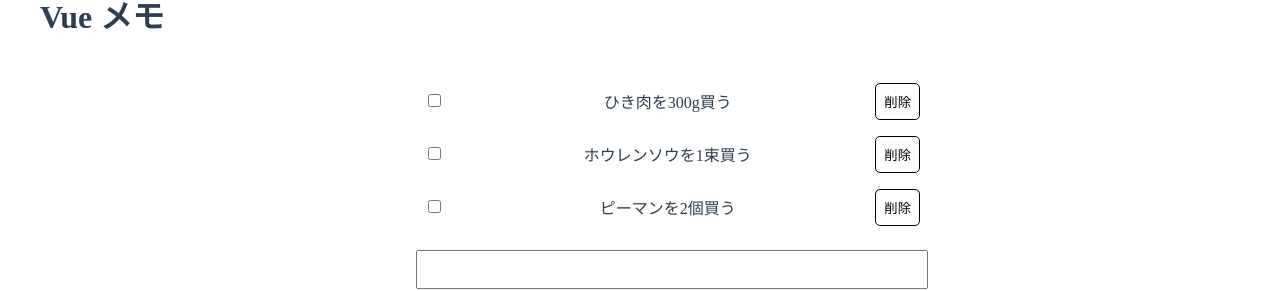
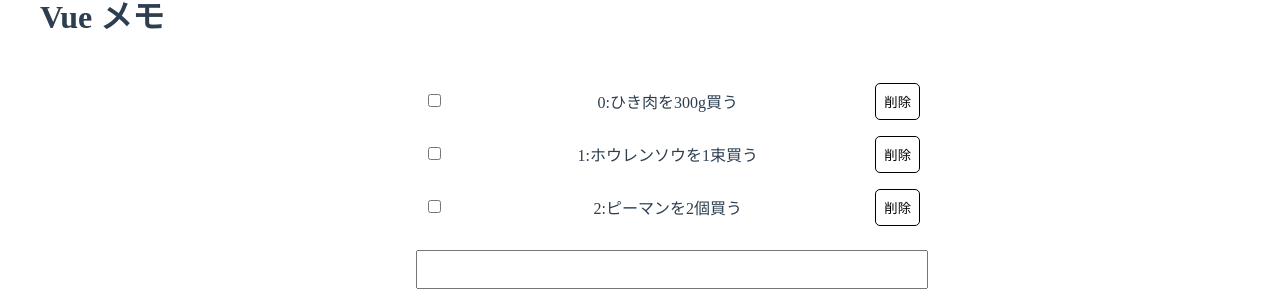
Before and after one commit to hoshiimamafarm/demo-team-app, a Vue app: page /memo in a window 1280 px wide. Shown: the part 127-418 px from the top of the page. Built offline with nearby package versions, Linux system fonts and the light colour scheme.

Commit message:
メモを作りました

```diff
--- a/src/views/MemoApp.vue
+++ b/src/views/MemoApp.vue
@@ -2,37 +2,61 @@
   <h1>Vue メモ</h1>
   <div class="memo-list">
     <ul class="memo-list__container">
-      <li class="memo">
+      <li v-for="(memo, index) in memos" v-bind:key="index" class="memo">
         <div class="memo__checkbox">
-          <input type="checkbox" />
+          <input type="checkbox" v-model="memo.isDone" />
         </div>
-        <div class="memo__text">ひき肉を300g買う</div>
-        <button class="memo__delete">削除</button>
-      </li>
-      <li class="memo">
-        <div class="memo__checkbox">
-          <input type="checkbox" />
+        <div v-if="memo.isDone" class="memo__text memo__text--done">
+          {{ index }}:{{ memo.text }}
         </div>
-        <div class="memo__text">ホウレンソウを1束買う</div>
-        <button class="memo__delete">削除</button>
-      </li>
-      <li class="memo">
-        <div class="memo__checkbox">
-          <input type="checkbox" />
-        </div>
-        <div class="memo__text">ピーマンを2個買う</div>
-        <button class="memo__delete">削除</button>
+        <div v-else class="memo__text">{{ index }}:{{ memo.text }}</div>
+        <button v-on:click="deletebutton(index)" class="memo__delete">
+          削除
+        </button>
       </li>
     </ul>
     <div class="add-memo-field">
-      <input class="add-memo-field__input" type="text" />
-      <button class="add-memo-field__button">追加</button>
+      <input class="add-memo-field__input" type="text" v-model="textmemo" />
+      <button v-on:click="addbutton" class="add-memo-field__button">
+        追加
+      </button>
     </div>
   </div>
 </template>
 
 <script>
-export default {}
+export default {
+  data() {
+    return {
+      textmemo: " ",
+      memos: [
+        {
+          text: "ひき肉を300g買う",
+          isDone: false,
+        },
+        {
+          text: "ホウレンソウを1束買う",
+          isDone: false,
+        },
+        {
+          text: "ピーマンを2個買う",
+          isDone: false,
+        },
+      ],
+    }
+  },
+  methods: {
+    addbutton: function () {
+      this.memos.push({
+        text: this.textmemo,
+        isDone: false,
+      })
+    },
+    deletebutton: function (index) {
+      this.memos.splice(index, 1)
+    },
+  },
+}
 </script>
 
 <style scoped>
```
